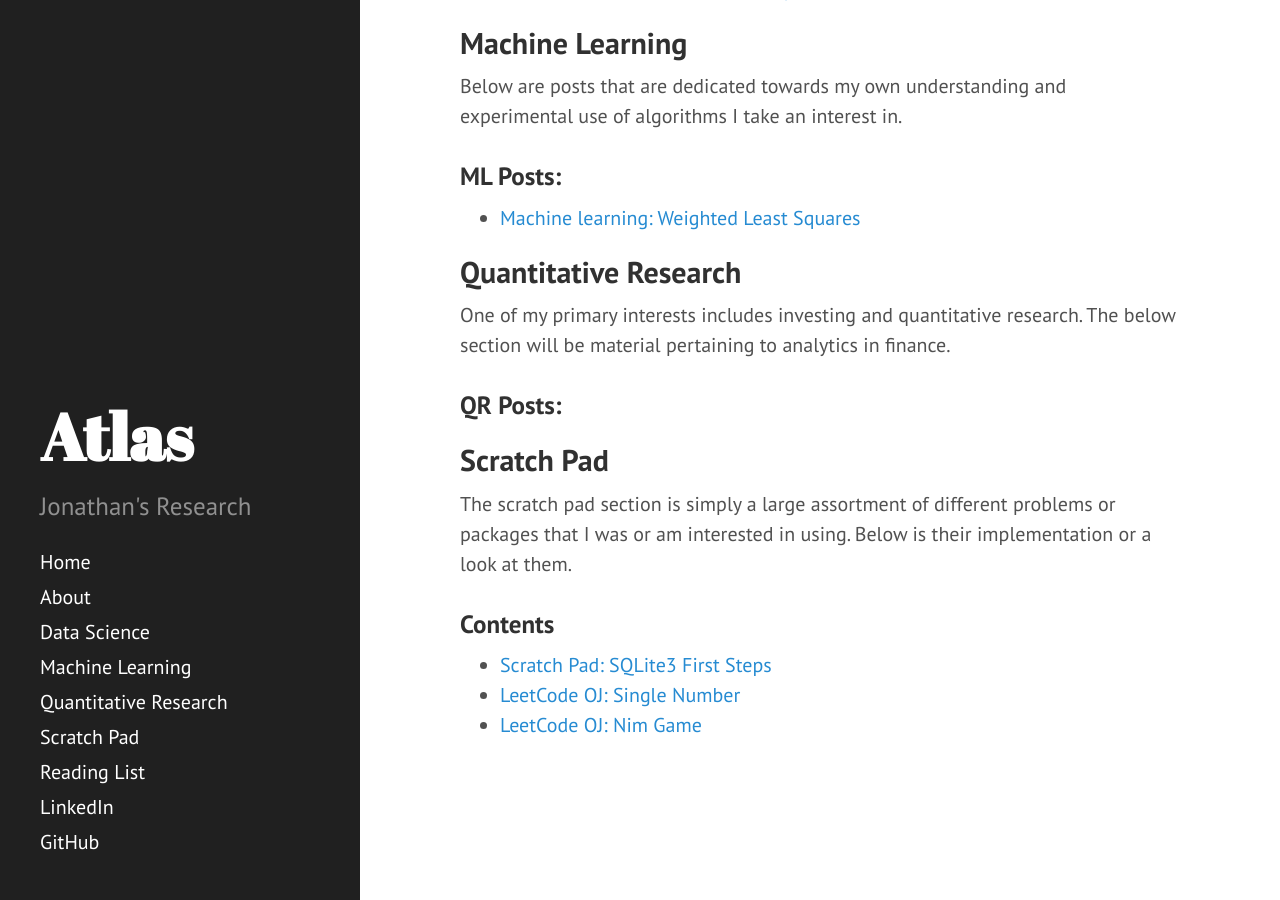
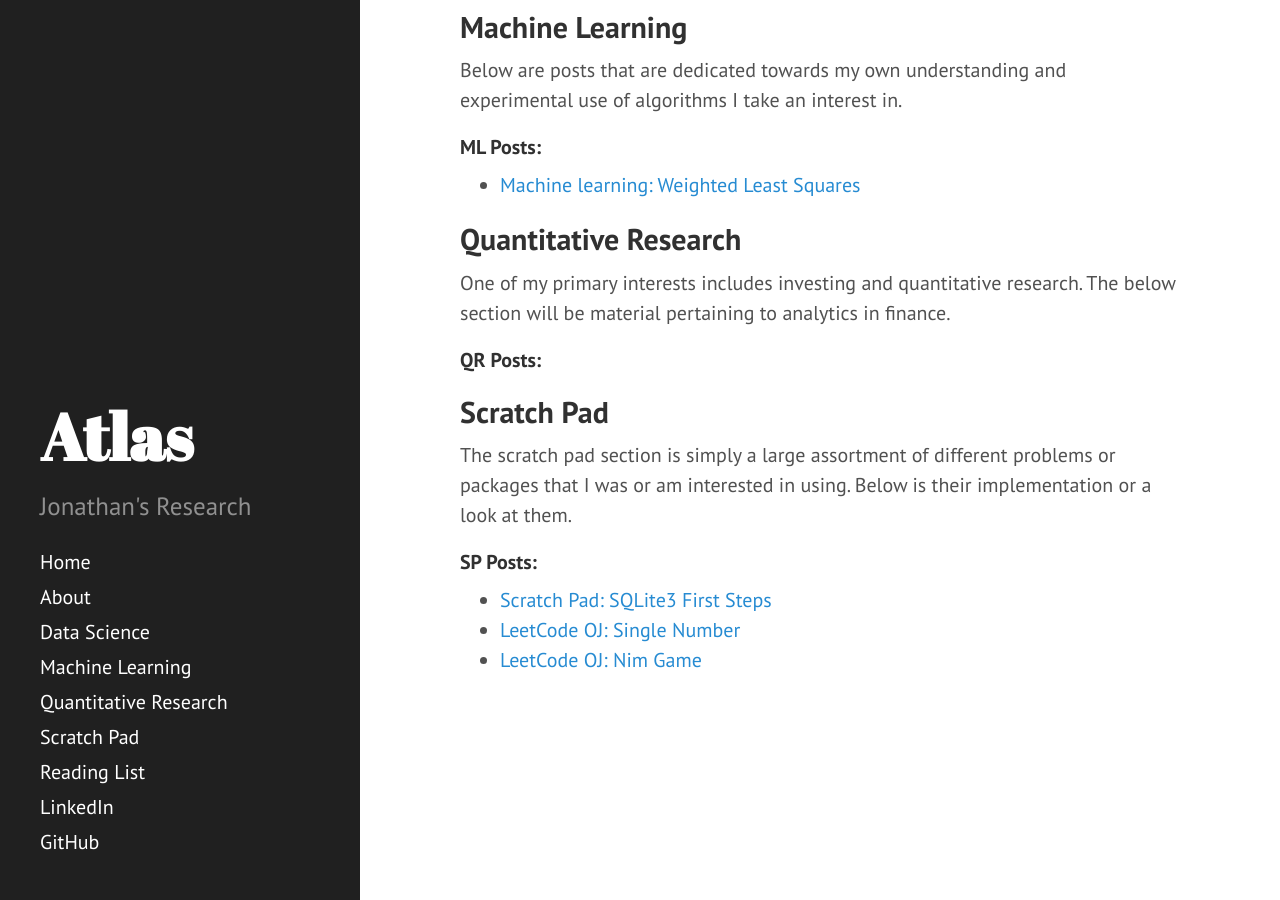
Before and after one commit to JonathanJohann/Research, a Jekyll site: the page built from Blog.md, in a window 1280 px wide and 900 px high, scrolled down 565 px. Built offline with Jekyll 4.4.1, drawn with Linux system fonts in a browser that asks for light colours; Markdown is read by kramdown in place of the engine named in the settings.

Commit message:
Update Blog.md

```diff
--- a/Blog.md
+++ b/Blog.md
@@ -8,7 +8,7 @@ title: Blog Posts
 For this section, I will be posting different data science projects that I've worked on. The way that this portion differs from the machine learning section is that this will be focused on actual projects. The machine learning section will be dedicated towards understanding and experimenting with different machine learning algorithms.
 
 
-### DS Posts:
+#### DS Posts:
 
 * [A Collection of Data Science Take Home Challenges: Employee Retention](https://jonathanjohann.github.io/Research/2016/12/29/EmployeeRetention/)
 * [A Collection of Data Science Take Home Challenges: Spanish Translation AB Test](https://jonathanjohann.github.io/Research/2016/12/30/Spanish-Translation-AB-Test/)
@@ -20,7 +20,7 @@ For this section, I will be posting different data science projects that I've wo
 Below are posts that are dedicated towards my own understanding and experimental use of algorithms I take an interest in.
 
 
-### ML Posts:
+#### ML Posts:
 
 * [Machine learning: Weighted Least Squares](https://jonathanjohann.github.io/Research/2016/12/29/Weighted-Least-Squares/)
 
@@ -28,7 +28,7 @@ Below are posts that are dedicated towards my own understanding and experimental
 
 One of my primary interests includes investing and quantitative research. The below section will be material pertaining to analytics in finance.
 
-### QR Posts:
+#### QR Posts:
 
 
 
@@ -37,7 +37,7 @@ One of my primary interests includes investing and quantitative research. The be
 The scratch pad section is simply a large assortment of different problems or packages that I was or am interested in using. Below is their implementation or a look at them.
 
 
-### Contents
+#### SP Posts:
 
 * [Scratch Pad: SQLite3 First Steps](https://jonathanjohann.github.io/Research/2016/12/29/SQLite3-First-Steps/)
 * [LeetCode OJ: Single Number](https://jonathanjohann.github.io/Research/2016/12/31/Single-Number/)
```
